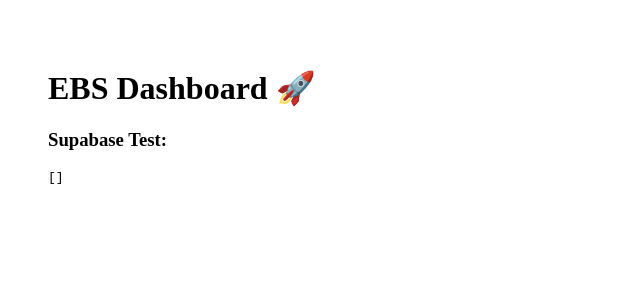
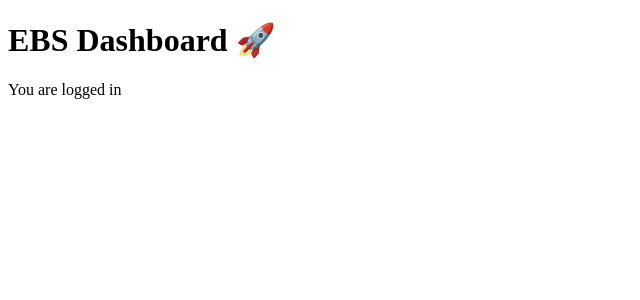
Before and after one commit to spencereasybutton/ebs-dashboard, a Next.js app: page / in a window 1280 px wide. Shown: the top 300 px of the page, without its empty margins (0-640 px from the left). Built offline with nearby package versions, Linux system fonts and the light colour scheme; no server answers; the database is empty; sample sign-in values are in the browser's storage.

Commit message:
Update page.tsx

```diff
--- a/app/page.tsx
+++ b/app/page.tsx
@@ -1,22 +1,17 @@
-import { supabase } from "../lib/supabase";
+import { auth } from "@clerk/nextjs/server";
+import { redirect } from "next/navigation";
 
-export default async function Home() {
-  const { data, error } = await supabase
-    .from("revenue_events")
-    .select("*")
-    .limit(5);
+export default function Home() {
+  const { userId } = auth();
+
+  if (!userId) {
+    redirect("/sign-in");
+  }
 
   return (
-    <div style={{ padding: 40 }}>
+    <div>
       <h1>EBS Dashboard 🚀</h1>
-
-      <h3>Supabase Test:</h3>
-
-      {error ? (
-        <pre>Error: {error.message}</pre>
-      ) : (
-        <pre>{JSON.stringify(data, null, 2)}</pre>
-      )}
+      <p>You are logged in</p>
     </div>
   );
 }
```
